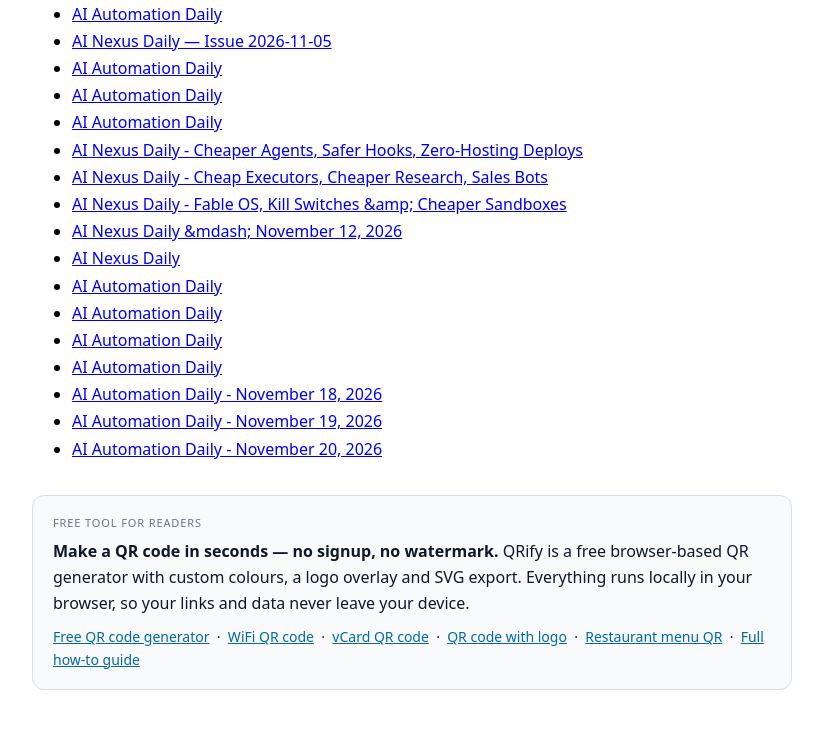
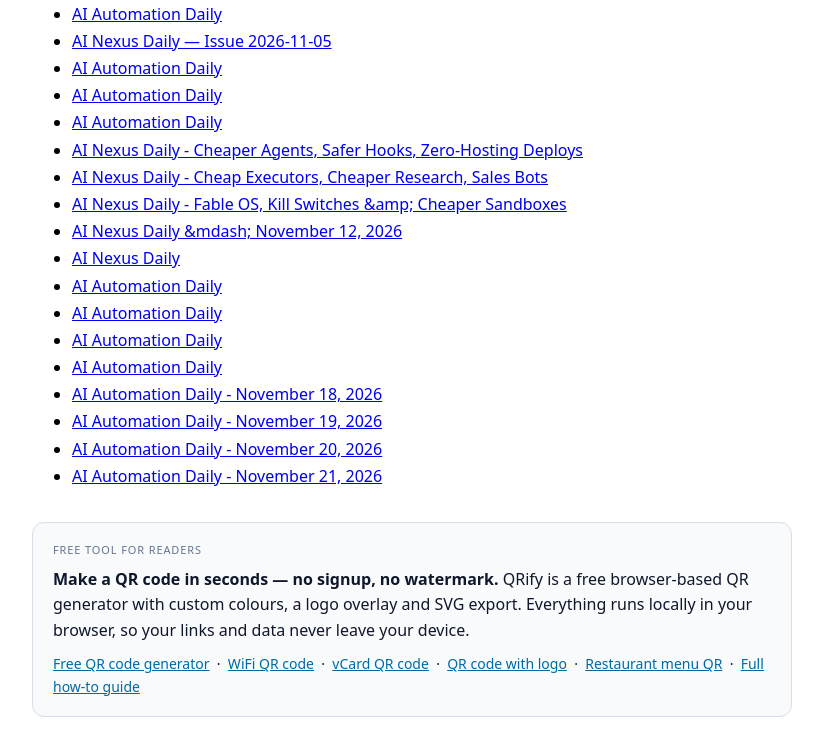
Before and after one commit to usaimaker/ai-newsletter, a plain HTML site: page index.html in a window 1280 px wide. Shown: the part 1397-2152 px from the top of the page, without its empty margins (228-1051 px from the left). Before the commit the page ends 2127 px from the top, so only its background shows below. Drawn offline with Linux system fonts and the light colour scheme.

Commit message:
auto rebuild index/feed

```diff
--- a/index.html
+++ b/index.html
@@ -63,6 +63,7 @@
 <li><a href="issues/issue-2026-11-18.html">AI Automation Daily - November 18, 2026</a></li>
 <li><a href="issues/issue-2026-11-19.html">AI Automation Daily - November 19, 2026</a></li>
 <li><a href="issues/issue-2026-11-20.html">AI Automation Daily - November 20, 2026</a></li>
+<li><a href="issues/issue-2026-11-21.html">AI Automation Daily - November 21, 2026</a></li>
 </ul>
 <!-- QRIFY_TRAFFIC_START -->
 <section class="qrify-tool" style="margin:32px 0;padding:18px 20px;border:1px solid #d8dee9;border-radius:12px;background:#f8fafc;color:#0f172a;font-family:system-ui,Arial,sans-serif;line-height:1.6">
```
Also changed, not shown: feed.xml (+1 -1 lines).
